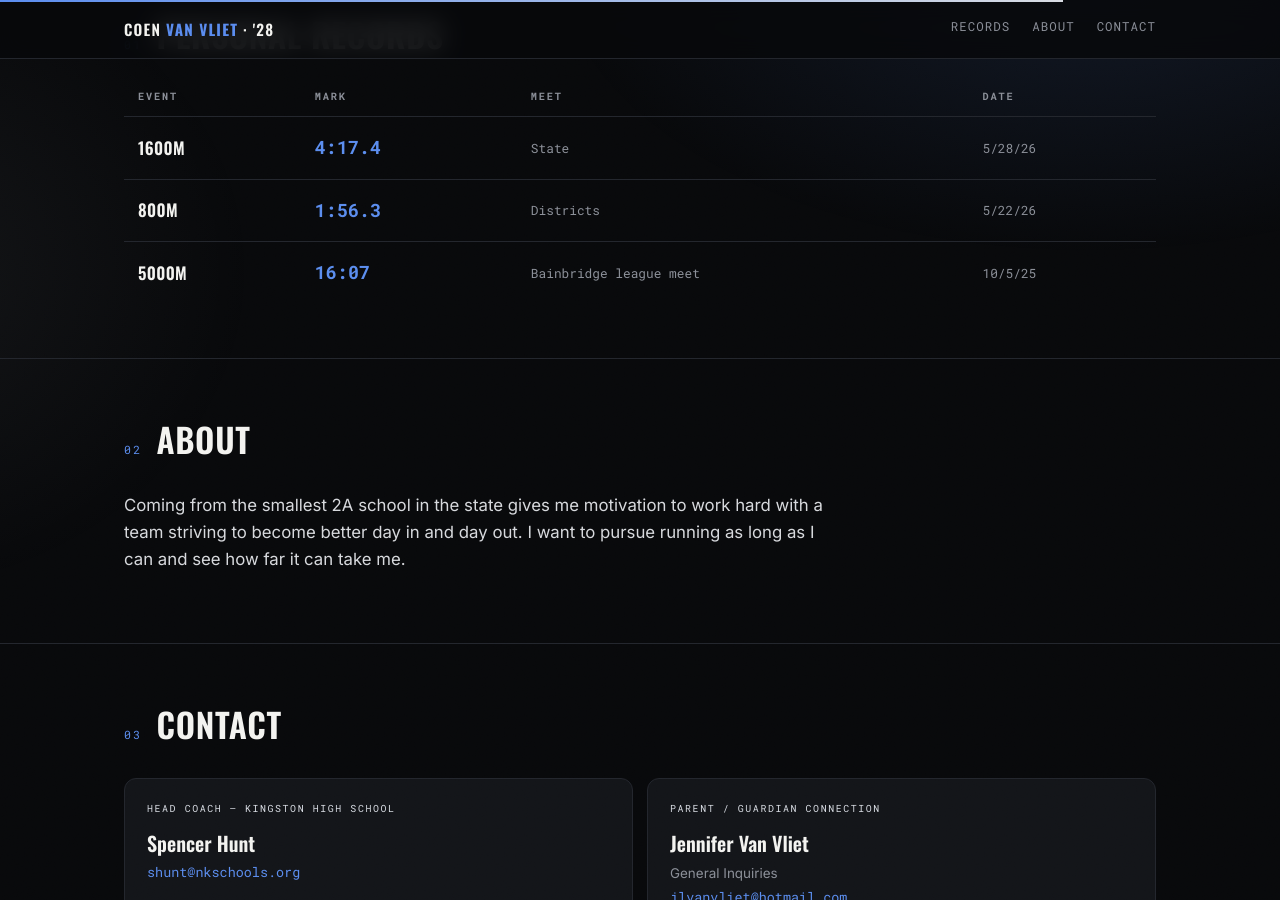
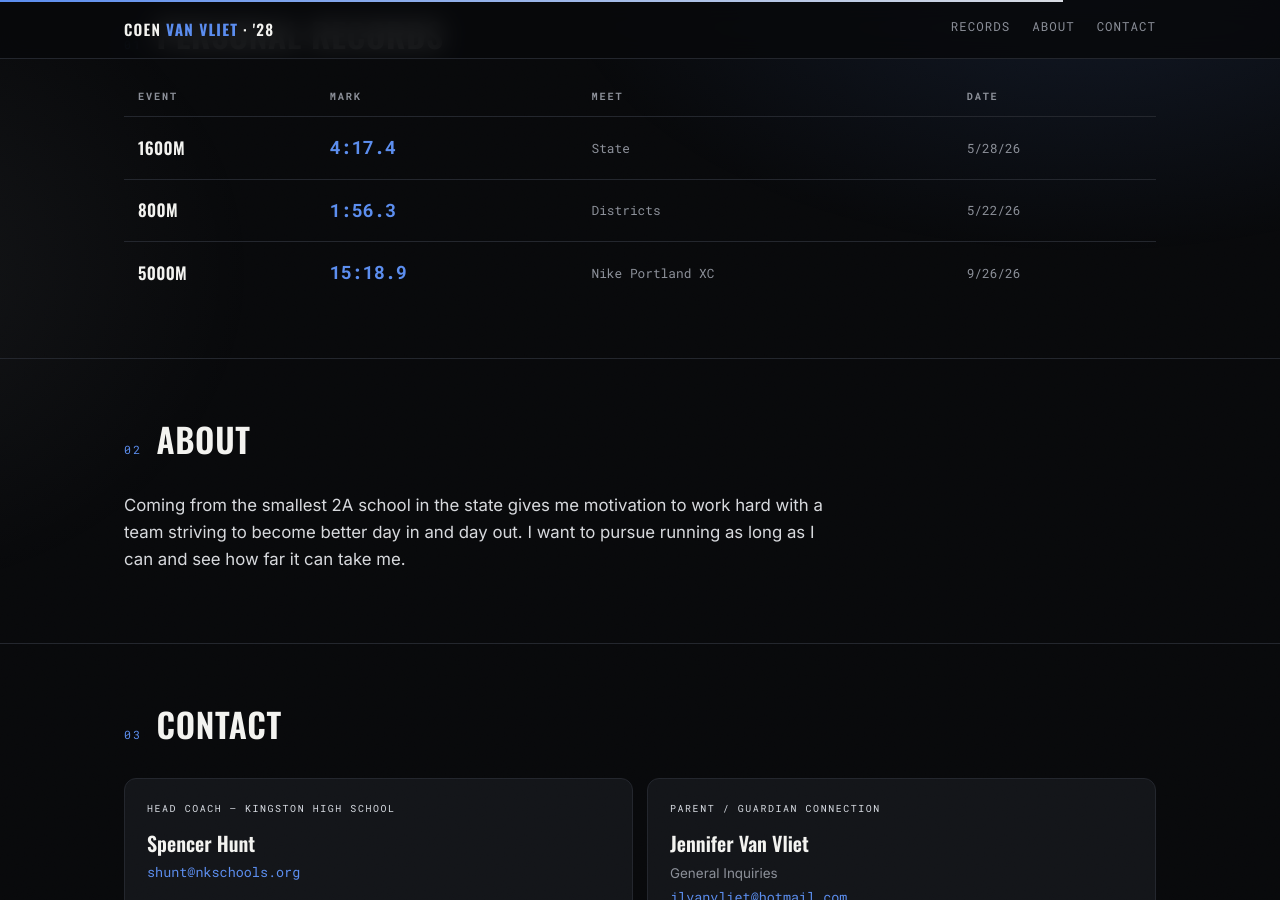
Before and after one commit to russellm18-ctrl/recruiting, a Jekyll site: the page built from coen-vanvliet.md, in a window 1280 px wide and 900 px high, scrolled down 1093 px. Built offline with Jekyll 4.4.1, drawn with Linux system fonts in a browser that asks for light colours.

Commit message:
Update 5000m event details

```diff
--- a/coen-vanvliet.md
+++ b/coen-vanvliet.md
@@ -34,7 +34,7 @@ personal_records:
     meet: "Districts"
     date: "5/22/26"
   - event: "5000m"
-    mark: "16:07"
-    meet: "Bainbridge league meet"
-    date: "10/5/25"
+    mark: "15:18.9"
+    meet: "Nike Portland XC"
+    date: "9/26/26"
 ---
```
